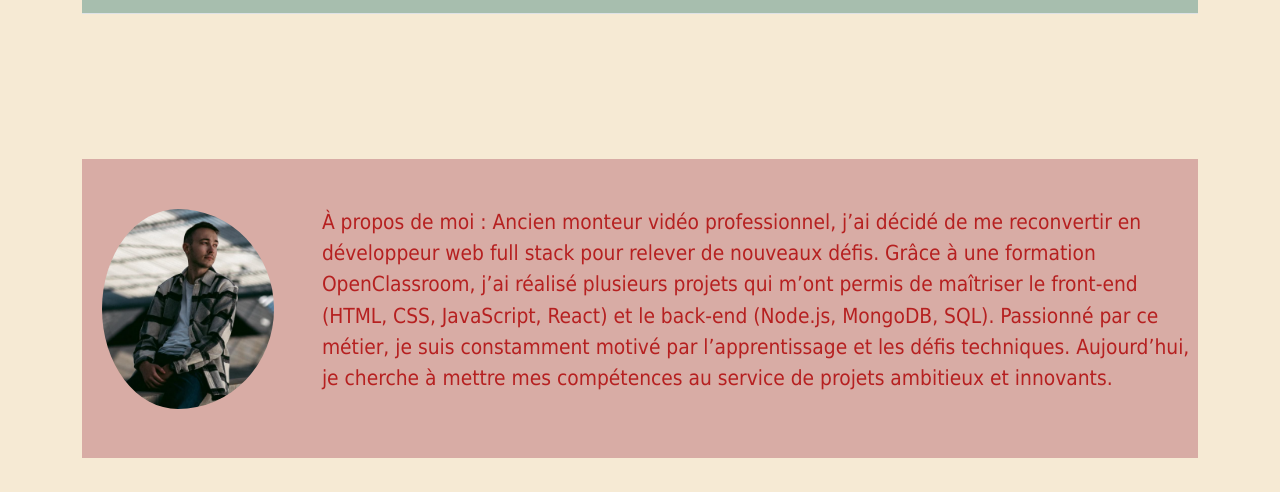
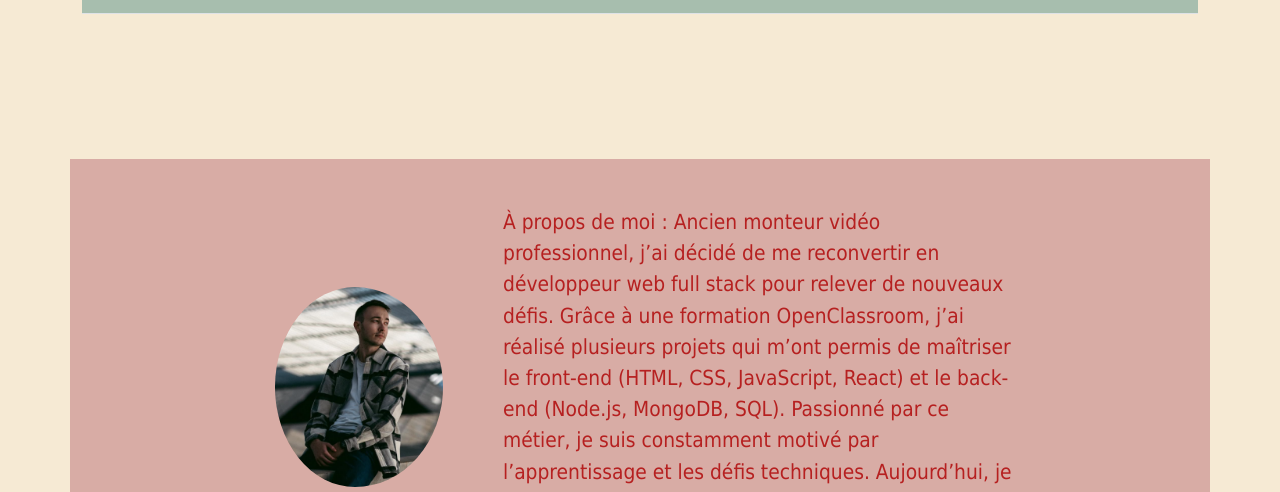
Before and after one commit to San5u/portfolio, a plain HTML site: page index.html in a window 1280 px wide. Shown: the part 109-601 px from the top of the page. Drawn offline with nearby package versions, Linux system fonts and the light colour scheme.

Commit message:
dernier changement

```diff
--- a/index.html
+++ b/index.html
@@ -44,9 +44,9 @@
     </header>
 
     <!-- À propos de moi section -->
-    <section id="about-me" class="d-flex align-items-center py-5" style="background-color: #d8aca5;">
-      <img src="img/moi.png" alt="Photo de Thomas Lobjois" class="rounded-circle" style="width: 200px; height: 200px; object-fit: cover; padding-left: 20px;">
-      <div class="ps-5" style="font-family: 'Tahoma', sans-serif; color: #b62020; font-size: 1.3rem;">
+    <section id="about-me" class="d-flex align-items-center justify-content-center py-5 row" style="background-color: #d8aca5;">
+      <img src="img/moi.png" alt="Photo de Thomas Lobjois" class="rounded-circle col-md-6" style="width: 200px; height: 200px; object-fit: cover; padding-left: 20px;">
+      <div class="ps-5 col-md-6"  style="font-family: 'Tahoma', sans-serif; color: #b62020; font-size: 1.3rem;">
         <p>À propos de moi : Ancien monteur vidéo professionnel, j’ai décidé de me reconvertir en développeur web full stack pour relever de nouveaux défis. Grâce à une formation OpenClassroom, j’ai réalisé plusieurs projets qui m’ont permis de maîtriser le front-end (HTML, CSS, JavaScript, React) et le back-end (Node.js, MongoDB, SQL). Passionné par ce métier, je suis constamment motivé par l’apprentissage et les défis techniques. Aujourd’hui, je cherche à mettre mes compétences au service de projets ambitieux et innovants.</p>
       </div>
     </section>
--- a/style.css
+++ b/style.css
@@ -13,12 +13,14 @@ body {
   height: 100vh;
   background: #f6ead4;
   background-size: 300% 300%;
-    font-family: 'BabyStingrays', sans-serif;
+ font-family: 'BabyStingrays', sans-serif;
 
 
 }
 
-
+.swiper-pagination {
+  font-family: Arial, sans-serif;
+}
 
 /* --- Couleurs plus sobres --- ***************************************************************/
 /* --- Couleurs principales --- */
```
